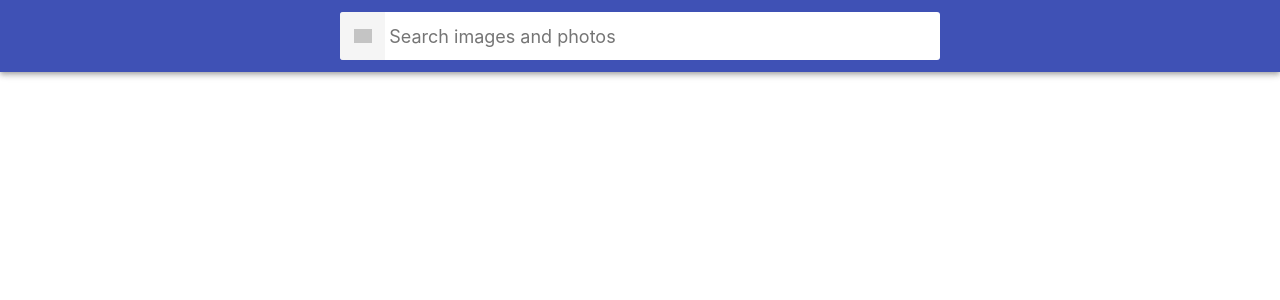
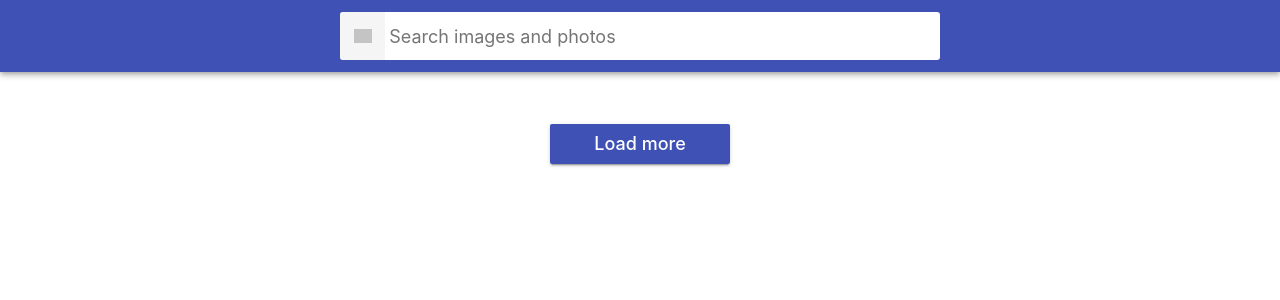
Before and after one commit to yaroslav-kulyk/goit-react-hw-03-image-finder, a React (Create React App) app: page / in a window 1280 px wide. Shown: the top 300 px of the page. Built offline with nearby package versions, Linux system fonts and the light colour scheme; grey boxes are pictures that could not be loaded.

Commit message:
added load more button component

```diff
--- a/src/App.js
+++ b/src/App.js
@@ -3,15 +3,22 @@ import { ToastContainer } from 'react-toastify';
 import 'react-toastify/dist/ReactToastify.css';
 import Searchbar from './components/Searchbar/Searchbar';
 import ImageGallery from './components/ImageGallery/ImageGallery';
+import Button from './components/Button/Button';
 
 class App extends Component {
   state = {
     searchQuery: '',
+    page: 1,
   };
 
   onSearch = searchQuery => {
-    // console.log(searchQuery);
-    this.setState({ searchQuery });
+    this.setState({ searchQuery, page: 1 });
+  };
+
+  onLoadMore = () => {
+    this.setState(prevState => {
+      return { page: prevState.page + 1 };
+    });
   };
 
   render() {
@@ -19,7 +26,8 @@ class App extends Component {
       <div>
         <ToastContainer autoClose={2500} />
         <Searchbar onSubmit={this.onSearch} />
-        <ImageGallery query={this.state.searchQuery} />
+        <ImageGallery query={this.state.searchQuery} page={this.state.page} />
+        <Button onClick={this.onLoadMore} />
       </div>
     );
   }
--- /dev/null
+++ b/src/components/Button/Button.css
@@ -0,0 +1,32 @@
+.ButtonContainer {
+  display: flex;
+  justify-content: center;
+  padding-top: 20px;
+  padding-bottom: 20px;
+}
+
+.Button {
+  padding: 8px 16px;
+  border-radius: 2px;
+  background-color: #3f51b5;
+  transition: all 250ms cubic-bezier(0.4, 0, 0.2, 1);
+  text-align: center;
+  display: inline-block;
+  color: #fff;
+  border: 0;
+  text-decoration: none;
+  cursor: pointer;
+  font-family: inherit;
+  font-size: 18px;
+  line-height: 24px;
+  font-style: normal;
+  font-weight: 500;
+  min-width: 180px;
+  box-shadow: 0px 3px 1px -2px rgba(0, 0, 0, 0.2),
+    0px 2px 2px 0px rgba(0, 0, 0, 0.14), 0px 1px 5px 0px rgba(0, 0, 0, 0.12);
+}
+
+.Button:hover,
+.Button:focus {
+  background-color: #303f9f;
+}
--- /dev/null
+++ b/src/components/Button/Button.js
@@ -0,0 +1,13 @@
+import './Button.css';
+
+function Button({ onClick }) {
+  return (
+    <div className="ButtonContainer">
+      <button type="button" className="Button" onClick={onClick}>
+        Load more
+      </button>
+    </div>
+  );
+}
+
+export default Button;
--- a/src/components/ImageGallery/ImageGallery.js
+++ b/src/components/ImageGallery/ImageGallery.js
@@ -1,32 +1,42 @@
 import { Component } from 'react';
 import PropTypes from 'prop-types';
 import ImageGalleryItem from './ImageGalleryItem';
+import { fetchImages } from '../../services/pixabay-api';
 import './ImageGallery.css';
 
 class ImageGallery extends Component {
   static propTypes = {
     query: PropTypes.string.isRequired,
+    page: PropTypes.number.isRequired,
   };
 
   state = {
-    res: null,
+    images: null,
   };
 
   componentDidUpdate(prevProps, prevState) {
     if (prevProps.query !== this.props.query) {
-      fetch(
-        `https://pixabay.com/api/?q=${this.props.query}&page=1&key=22978515-5cb8795ed8e9eafc86c022855&image_type=photo&orientation=horizontal&per_page=12`,
-      )
-        .then(r => r.json())
-        .then(res => this.setState({ res }));
+      fetchImages(this.props.query, this.props.page).then(images =>
+        this.setState({ images }),
+      );
+
+      return;
+    }
+
+    if (prevProps.page !== this.props.page) {
+      fetchImages(this.props.query, this.props.page).then(images =>
+        this.setState(prevState => {
+          return { images: [...prevState.images, ...images] };
+        }),
+      );
     }
   }
 
   render() {
     return (
       <ul className="ImageGallery">
-        {this.state.res &&
-          this.state.res.hits.map(({ id, webformatURL, tags }) => {
+        {this.state.images &&
+          this.state.images.map(({ id, webformatURL, tags }) => {
             return (
               <div key={id}>
                 <ImageGalleryItem webformatURL={webformatURL} tags={tags} />
--- /dev/null
+++ b/src/services/pixabay-api.js
@@ -0,0 +1,72 @@
+const API_KEY = '22978515-5cb8795ed8e9eafc86c022855';
+const BASE_URL = 'https://pixabay.com/api/';
+
+function fetchImages(query, page) {
+  const searchParams = new URLSearchParams({
+    q: query,
+    key: API_KEY,
+    image_type: 'photo',
+    orientation: 'horizontal',
+    per_page: 12,
+    page,
+  });
+
+  const url = `${BASE_URL}?${searchParams}`;
+
+  return fetch(url)
+    .then(response => response.json())
+    .then(({ hits }) => hits);
+}
+
+export { fetchImages };
+
+// export default class ImageApiService {
+//   constructor() {
+//     this.query = '';
+//     this.page = 1;
+//   }
+
+//   fetchImages() {
+//     const searchParams = new URLSearchParams({
+//       q: this.query,
+//       key: API_KEY,
+//       image_type: 'photo',
+//       per_page: 12,
+//       page: this.page,
+//     });
+
+//     const url = `${BASE_URL}?${searchParams}`;
+
+//     return fetch(url)
+//       .then(response => response.json())
+//       .then(({ hits }) => {
+//         this.page += 1;
+//         return hits;
+//       });
+//   }
+
+//   fetchImageById(id) {
+//     const searchParams = new URLSearchParams({
+//       key: API_KEY,
+//       id,
+//     });
+
+//     const url = `${BASE_URL}?${searchParams}`;
+
+//     return fetch(url).then(response =>
+//       response.json().then(({ hits }) => hits),
+//     );
+//   }
+
+//   resetPage() {
+//     this.page = 1;
+//   }
+
+//   get query() {
+//     return this._query;
+//   }
+
+//   set query(newQuery) {
+//     this._query = newQuery;
+//   }
+// }
```
Also changed, not shown: 1 other file (tests, documents, lock files or other folders).
